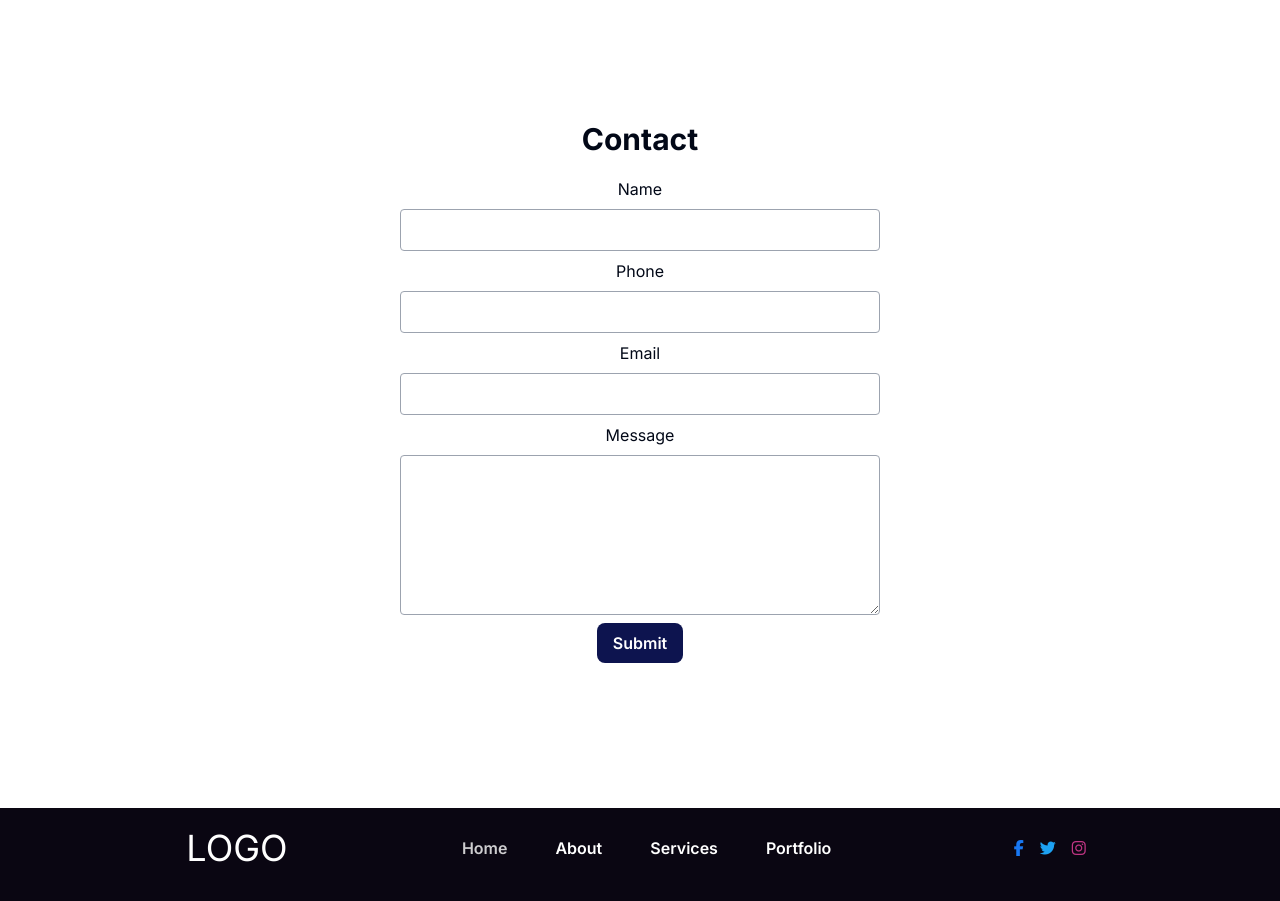
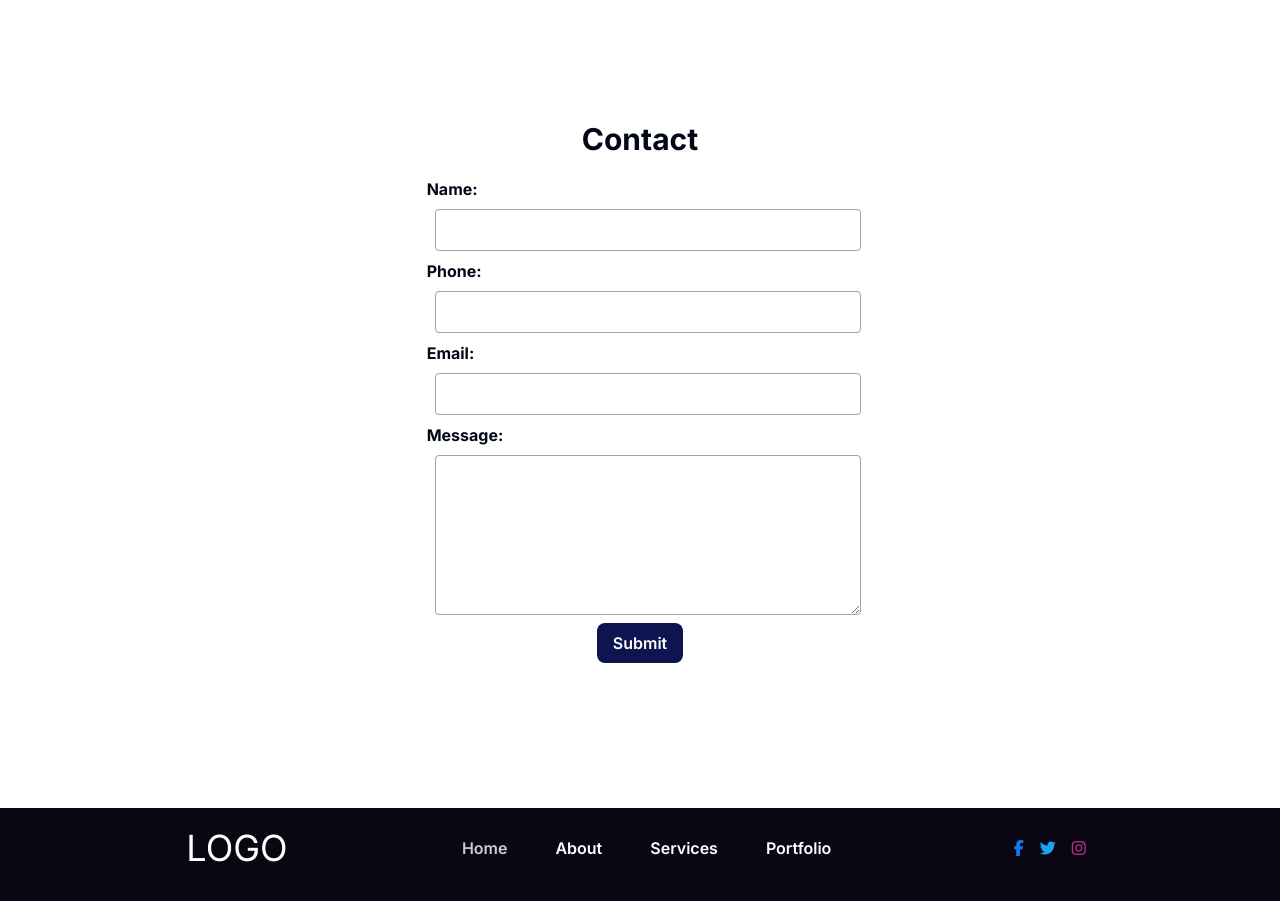
Before and after one commit to DiegoGarciaCo/web-services, a Next.js app: page / in a window 1280 px wide. Shown: the part 2920-3821 px from the top of the page. Built offline with nearby package versions, Linux system fonts and the light colour scheme.

Commit message:
fix: fixed form styling

```diff
--- a/src/app/page.tsx
+++ b/src/app/page.tsx
@@ -86,9 +86,7 @@ export default function Home() {
         </section>
         {/* Contact Form Section */}
         <section className="flex justify-center items-center min-h-screen w-full">
-          <div className="w-3/4">
-            <ContactForm />
-          </div>
+          <ContactForm />
         </section>
       </main>
     </div>
--- a/src/components/ContactForm.tsx
+++ b/src/components/ContactForm.tsx
@@ -2,6 +2,7 @@
 import { captureLead } from "@/lib/actions";
 import Button from "./Button";
 import { useFormState, useFormStatus } from "react-dom";
+import { error } from "console";
 
 function SubmitButton() {
   const { pending } = useFormStatus();
@@ -20,42 +21,49 @@ export default function ContactForm() {
   return (
     <div className="flex flex-col items-center justify-center w-full h-full">
       <h2 className="text-3xl font-bold text-center pb-5">Contact</h2>
-      <form
-        className="flex flex-col items-center justify-center w-full"
-        action={action}
-      >
-        <label htmlFor="name">Name</label>
+      <form className="flex flex-col justify-center w-1/3" action={action}>
+        <label htmlFor="name" className="font-bold">
+          Name:
+        </label>
         <input
           type="text"
           name="name"
           id="name"
-          className="w-1/2 p-2 m-2 border border-gray-400 rounded"
+          className="w-full p-2 m-2 border border-gray-400 rounded"
         />
         {error?.name && <p className="text-red-500">{error.name}</p>}
-        <label htmlFor="phone">Phone</label>
+        <label htmlFor="phone" className="font-bold">
+          Phone:
+        </label>
         <input
           type="tel"
           name="phone"
           id="phone"
-          className="w-1/2 p-2 m-2 border border-gray-400 rounded"
+          className="w-full p-2 m-2 border border-gray-400 rounded"
         />
         {error?.phone && <p className="text-red-500">{error.phone}</p>}
-        <label htmlFor="email">Email</label>
+        <label htmlFor="email" className="font-bold">
+          Email:
+        </label>
         <input
           type="email"
           name="email"
           id="email"
-          className="w-1/2 p-2 m-2 border border-gray-400 rounded hove"
+          className="w-full p-2 m-2 border border-gray-400 rounded hove"
         />
         {error?.email && <p className="text-red-500">{error.email}</p>}
-        <label htmlFor="message">Message</label>
+        <label htmlFor="message" className="font-bold">
+          Message:
+        </label>
         <textarea
           name="message"
           id="message"
-          className="w-1/2 h-40 p-2 m-2 border border-gray-400 rounded"
+          className="w-full h-40 p-2 m-2 border border-gray-400 rounded"
         />
         {error?.message && <p className="text-red-500 p-2">{error.message}</p>}
-        <SubmitButton />
+        <div className="flex items-center w-full justify-center">
+          <SubmitButton />
+        </div>
       </form>
     </div>
   );
```
